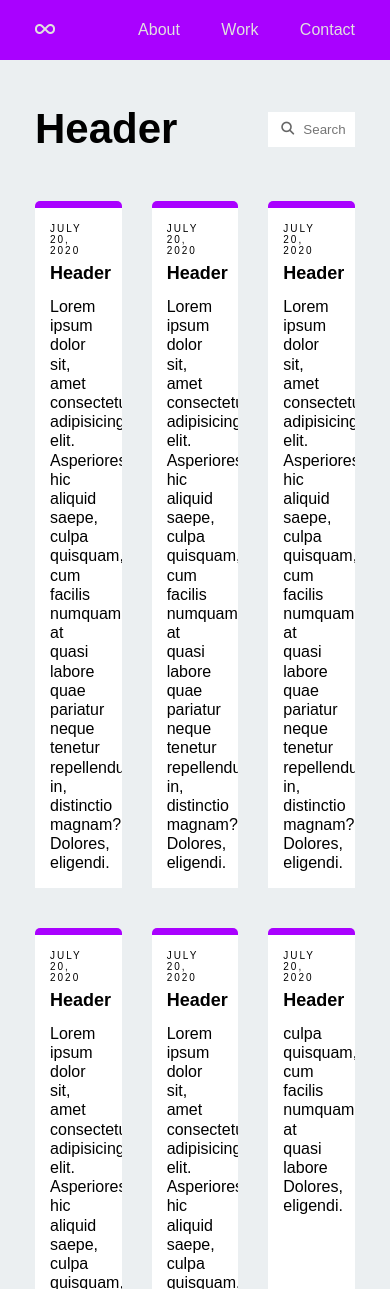
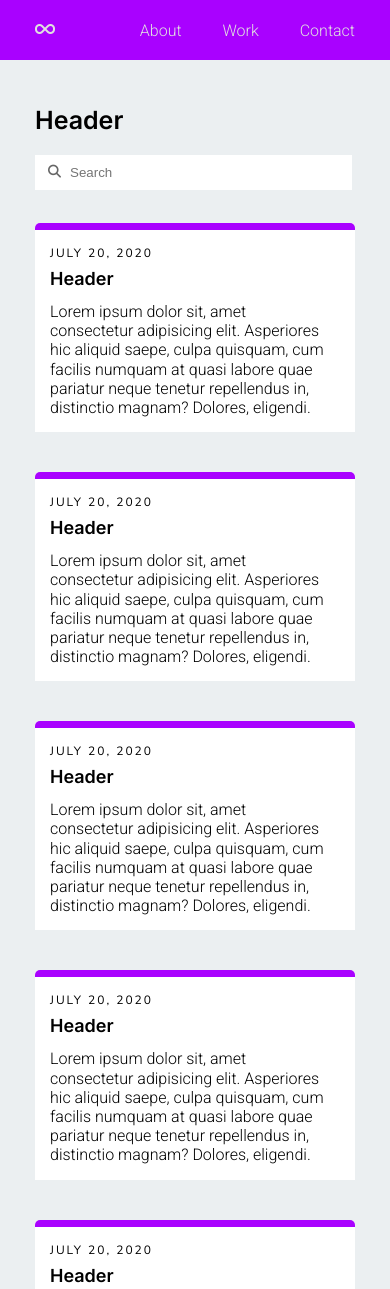
Before and after one commit to doandinhtuan/Html-css-trainning, a plain HTML site: page practice-01/index.html in a window 390 px wide. Shown: the top 1289 px of the page. Drawn offline with Linux system fonts and the light colour scheme.

Commit message:
update responsive

```diff
--- a/index.html
+++ b/practice-01/index.html
@@ -8,7 +8,7 @@
     <link rel="stylesheet" href="https://cdnjs.cloudflare.com/ajax/libs/font-awesome/6.4.0/css/all.min.css" />
     <link rel="preconnect" href="https://fonts.googleapis.com">
     <link rel="preconnect" href="https://fonts.gstatic.com" crossorigin>
-    <link href="https://fonts.googleapis.com/css2?family=Inter:wght@500;600&family=Roboto:wght@100;300&display=swap" rel="stylesheet">
+    <link href="https://fonts.googleapis.com/css2?family=Inter:wght@500;600&family=Roboto:wght@100;300&family=Nunito+Sans:wght@200;300;400&display=swap" rel="stylesheet">
     <link rel="stylesheet" href="reset.css">
     <link rel="stylesheet" href="style.css">
 </head>
@@ -44,7 +44,7 @@
                     <div class="content-box-container">
                         <div class="date"><span>JULY 20, 2020</span></div>
                         <div class="content-box-header">
-                            <h4><b>Header</b></h4>
+                            <h4>Header</h4>
                         </div>
                         <div class="content-box-content">
                             <p>
@@ -59,7 +59,7 @@
                     <div class="content-box-container">
                         <div class="date"><span>JULY 20, 2020</span></div>
                         <div class="content-box-header">
-                            <h4><b>Header</b></h4>
+                            <h4>Header</h4>
                         </div>
                         <div class="content-box-content">
                             <p>
@@ -74,7 +74,7 @@
                     <div class="content-box-container">
                         <div class="date"><span>JULY 20, 2020</span></div>
                         <div class="content-box-header">
-                            <h4><b>Header</b></h4>
+                            <h4>Header</h4>
                         </div>
                         <div class="content-box-content">
                             <p>
@@ -89,7 +89,7 @@
                     <div class="content-box-container">
                         <div class="date"><span>JULY 20, 2020</span></div>
                         <div class="content-box-header">
-                            <h4><b>Header</b></h4>
+                            <h4>Header</h4>
                         </div>
                         <div class="content-box-content">
                             <p>
@@ -104,7 +104,7 @@
                     <div class="content-box-container">
                         <div class="date"><span>JULY 20, 2020</span></div>
                         <div class="content-box-header">
-                            <h4><b>Header</b></h4>
+                            <h4>Header</h4>
                         </div>
                         <div class="content-box-content">
                             <p>
@@ -119,7 +119,7 @@
                     <div class="content-box-container">
                         <div class="date"><span>JULY 20, 2020</span></div>
                         <div class="content-box-header">
-                            <h4><b>Header</b></h4>
+                            <h4>Header</h4>
                         </div>
                         <div class="content-box-content">
                             <p>
--- /dev/null
+++ b/practice-01/reset.css
@@ -0,0 +1,5 @@
+*{
+	box-sizing: border-box;
+	padding: 0px;
+	margin: 0px;
+}
--- a/style.css
+++ b/practice-01/style.css
@@ -71,6 +71,18 @@
     padding: 15px 30px 15px 15px;
 }
 
+.content-box-content p {
+    font-family: 'Roboto';
+}
+
+h1, h4 {
+    font-family: "Inter";
+}
+
+.menu-category {
+    font-family: 'Roboto';
+}
+
 .content-box-line {
     width: 100%;
     height: 7px;
@@ -87,8 +99,8 @@
 
 .date {
     margin-bottom: 7px;
-    font-family: 'Roboto';
-    font-size: 10px;
+    font-family: 'Nunito Sans', sans-serif;
+    font-size: 12px;
     letter-spacing: 2px;
 }
 .content-box-header{
@@ -98,3 +110,39 @@
 .content-box-content p {
     line-height: 1.2;
 }
+
+
+
+/* Tablet */
+@media screen and (min-width: 768px) and  (max-width: 991.89px) {
+    .content-box{
+        width: calc(50% - 20px );
+    }
+    .header-search {
+        width: calc(50% - 20px );
+    }
+    .main-header h1{
+        font-size: 33px;
+    }
+}
+
+/* Mobile */
+@media screen and (max-width: 767.98px) {
+    .main-header{
+        margin-bottom: 33px;
+        flex-wrap: wrap;
+    }
+    .header-search {
+        width: 99%;
+        margin-top: 20px;
+    }
+    .main-content  {
+        justify-content: center;
+    }
+    .content-box {
+        width: 100%;
+    }
+    .main-header h1{
+        font-size: 25px;
+    }
+}
--- a/reset.css
+++ /dev/null
@@ -1,7 +0,0 @@
-*{
-	box-sizing: border-box;
-	font-family: 'Roboto', sans-serif;
-	font-family: sans-serif;
-	padding: 0px;
-	margin: 0px;
-}
```
Also changed, not shown: note-css.txt (added), practice-01/image_2023_03_23T05_24_54_389Z.png (renamed from image_2023_03_23T05_24_54_389Z.png), 2 other files.
